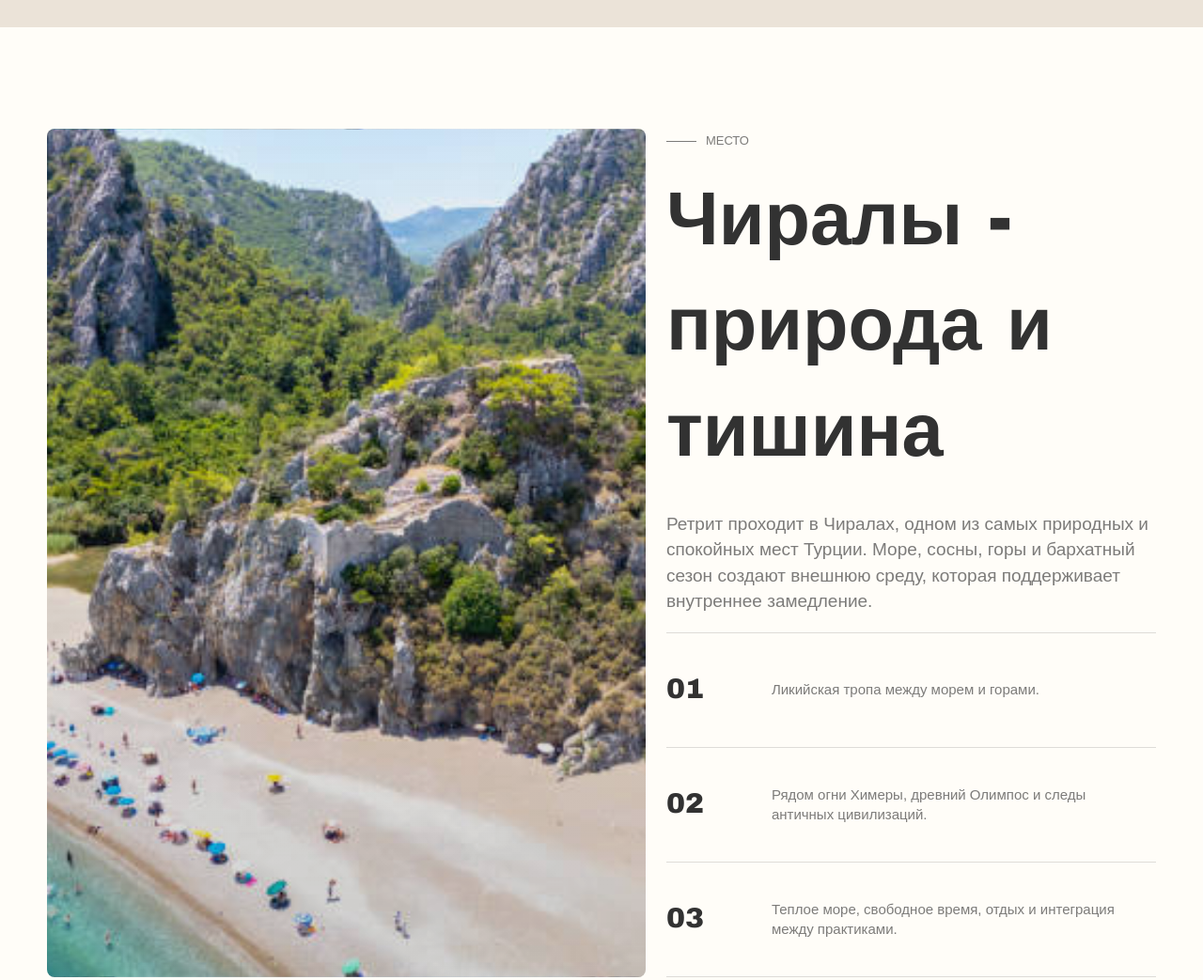
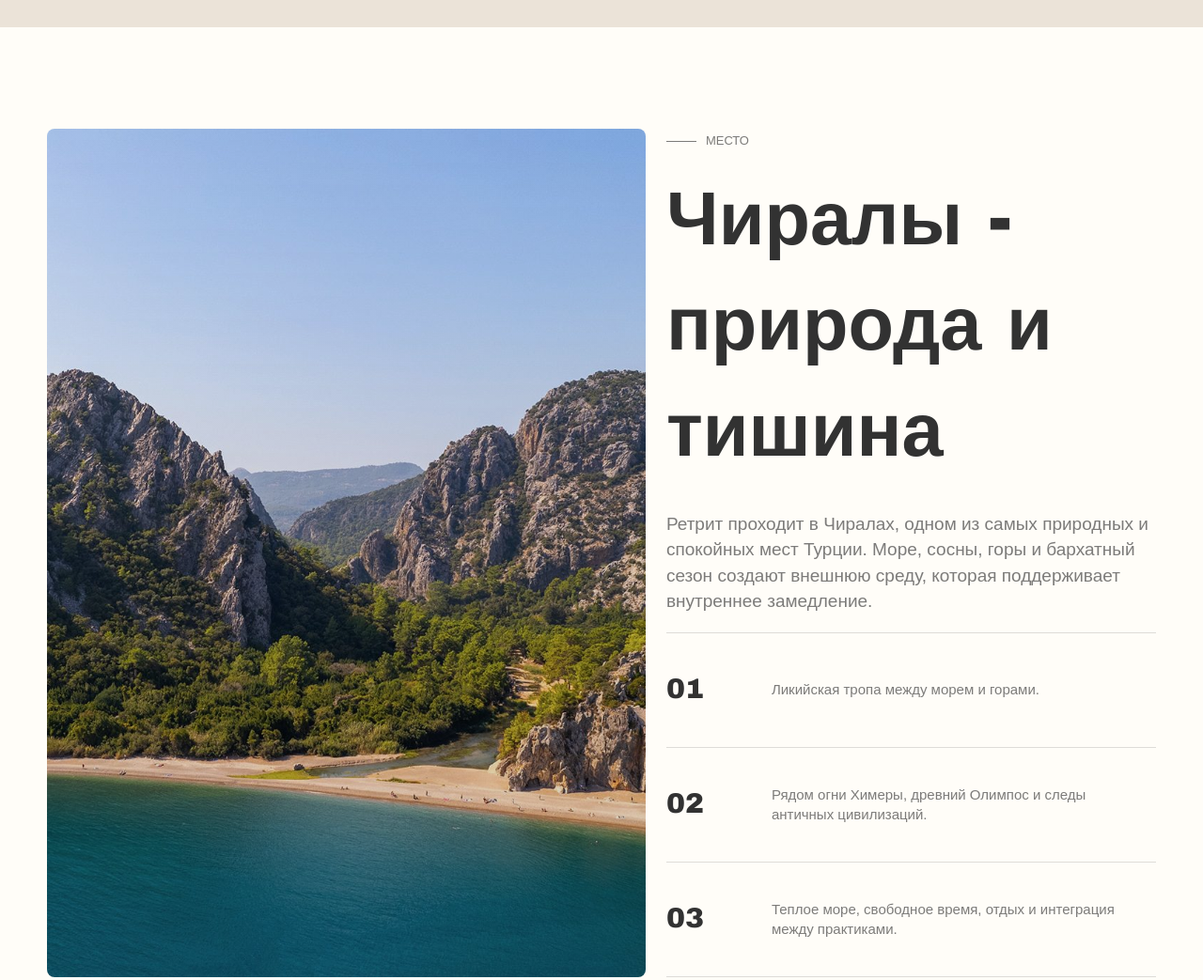
Before and after one commit to ny06981-lang/humn-chakra-tantra-dao, a plain HTML site: page index.html in a window 1280 px wide. Shown: the part 6880-7923 px from the top of the page at 94% size. Drawn offline with Linux system fonts and the light colour scheme.

Commit message:
Replace Cirali section photo

```diff
--- a/index.html
+++ b/index.html
@@ -667,7 +667,7 @@
       border-radius: 8px;
       background:
         linear-gradient(0deg, rgba(18,18,18,.18), rgba(18,18,18,.03)),
-        url("assets/retreat-chakra/ciraly-2.jpg");
+        url("assets/retreat-chakra/cirali-panorama.jpg");
       background-size: cover;
       background-position: center;
     }
```
